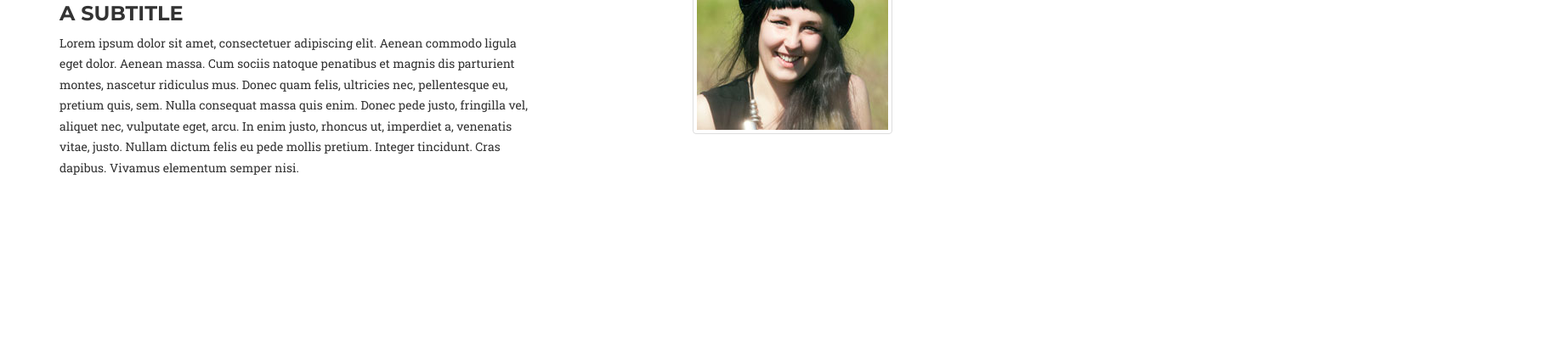
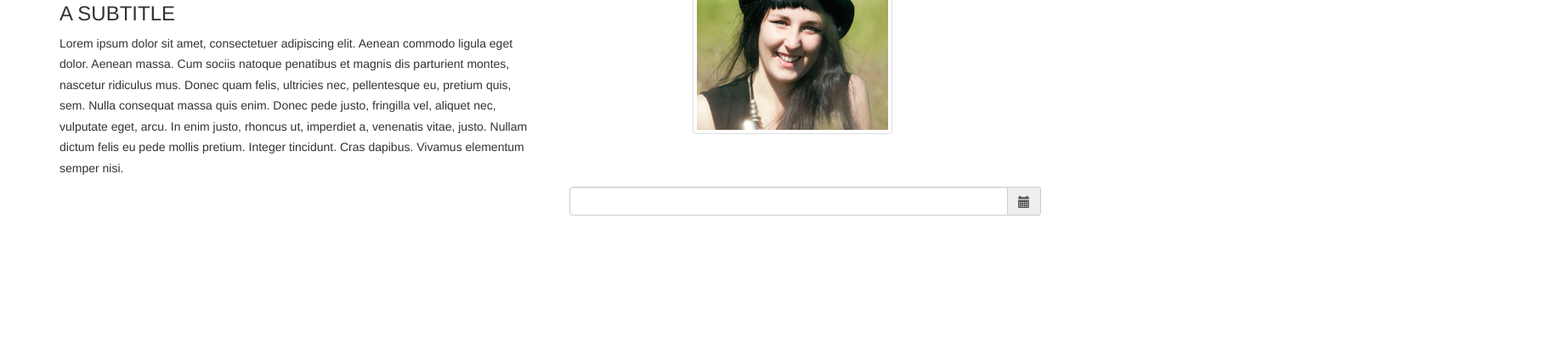
Before and after one commit to jcpleite/fland2, a website: page index_perfil_individual_1.html in a window 1280 px wide. Shown: the part 377-800 px from the top of the page at 85% size, 1825 px wide, since content can reach past the window. Drawn offline with nearby package versions, Linux system fonts and the light colour scheme; files whose address does not match are found by name; a web font is replaced by a local one.

Commit message:
Try add DataPIcker

```diff
--- a/index_perfil_individual_1.html
+++ b/index_perfil_individual_1.html
@@ -23,6 +23,13 @@
       <script src="https://oss.maxcdn.com/libs/html5shiv/3.7.0/html5shiv.js"></script>
       <script src="https://oss.maxcdn.com/libs/respond.js/1.4.2/respond.min.js"></script>
     <![endif]-->
+    <!-- Add DataPicker -->
+    <script type="text/javascript" src="/bower_components/jquery/jquery.min.js"></script>
+    <script type="text/javascript" src="/bower_components/moment/min/moment.min.js"></script>
+    <script type="text/javascript" src="/bower_components/bootstrap/dist/js/bootstrap.min.js"></script>
+    <script type="text/javascript" src="/bower_components/eonasdan-bootstrap-datetimepicker/build/js/bootstrap-datetimepicker.min.js"></script>
+    <link rel="stylesheet" href="/bower_components/bootstrap/dist/css/bootstrap.min.css">
+    <link rel="stylesheet" href="/bower_components/eonasdan-bootstrap-datetimepicker/build/css/bootstrap-datetimepicker.min.css">
   </head><body id="page-top" class="index">
     <!-- Navigation -->
     <nav id="mainNav" class="navbar navbar-default navbar-custom navbar-fixed-top">
@@ -119,6 +126,27 @@
         <div class="row">
           <div class="col-md-6"></div>
           <div class="col-md-6">
+            <!-- DataPiker -->
+              <div class="container">
+                  <div class="row">
+                      <div class="col-sm-6">
+                          <div class="form-group">
+                              <div class="input-group date" id="datetimepicker1">
+                                  <input type="text" class="form-control">
+                                  <span class="input-group-addon">
+                                      <span class="glyphicon glyphicon-calendar"></span>
+                                  </span>
+                              </div>
+                          </div>
+                      </div>
+                      <script type="text/javascript">
+                          $(function () {
+                              $('#datetimepicker1').datetimepicker();
+                          });
+                      </script>
+                  </div>
+              </div>
+            <!--DataPickerFIM-->
           </div>
         </div>
       </div>
```
